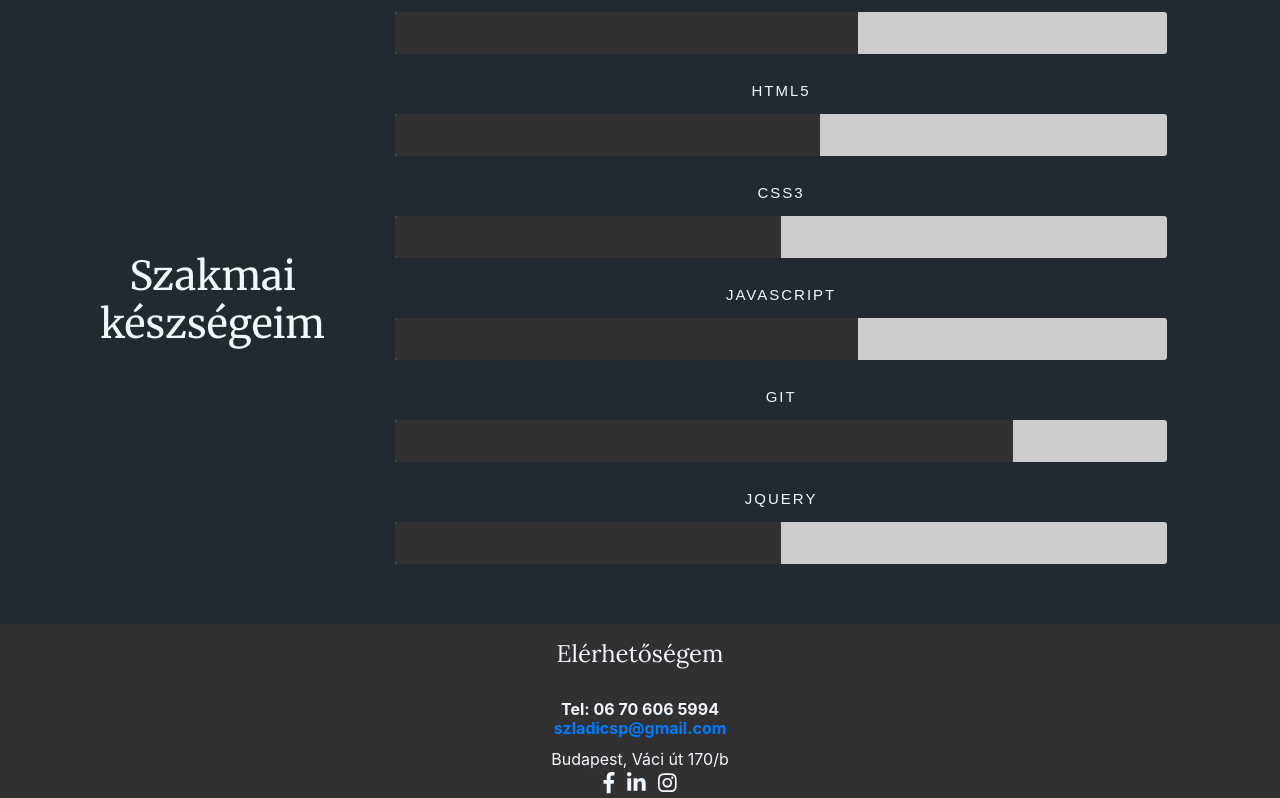
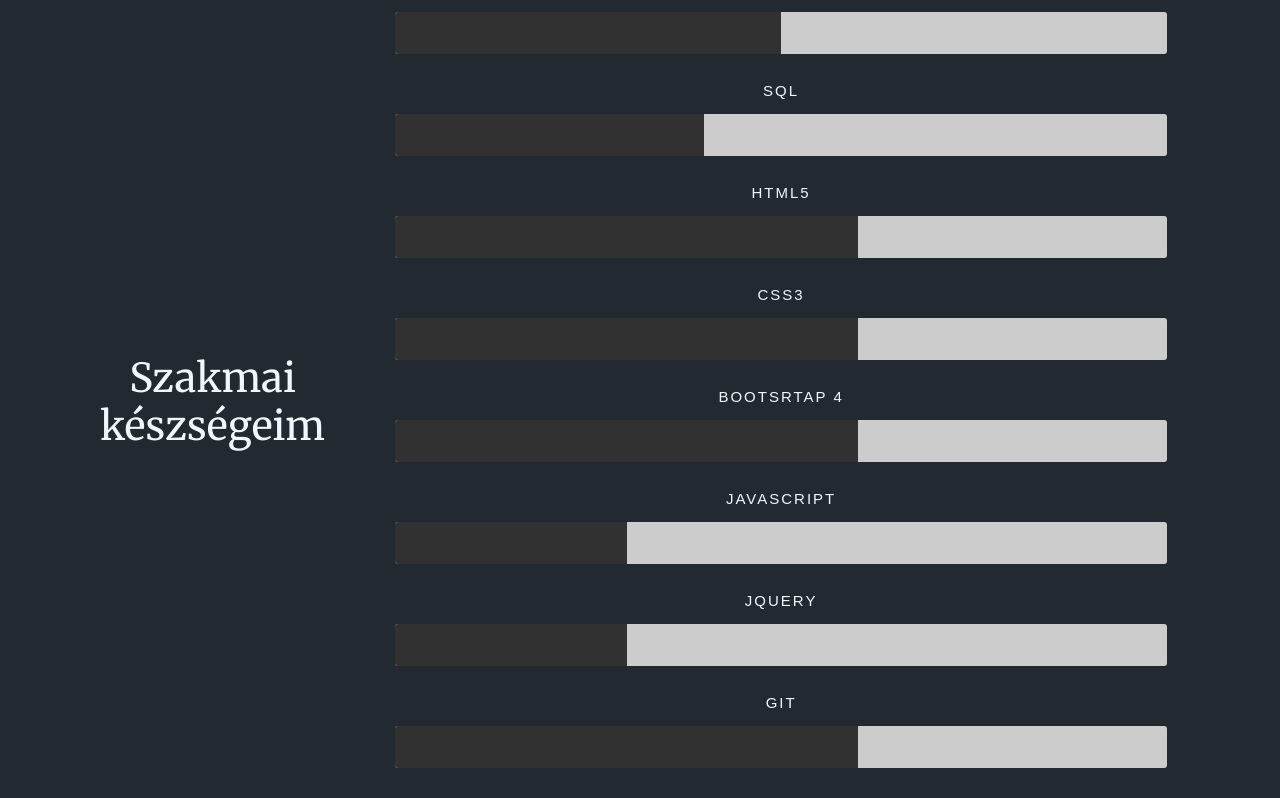
Before and after one commit to szladicsp/SzladicsPeterCv, a plain HTML site: page SzladicsPeterCv/public_html/index.html in a window 1280 px wide. Shown: the part 1630-2428 px from the top of the page. Drawn offline with nearby package versions, Linux system fonts and the light colour scheme.

Commit message:
Szakmai képeségek javítva

```diff
--- a/SzladicsPeterCv/public_html/css/index.css
+++ b/SzladicsPeterCv/public_html/css/index.css
@@ -118,32 +118,42 @@ li{
 }
 
 .java {
-  	width: 60%;
+  	width: 50%;
+  	-moz-animation: java 2s ease;
+  	-webkit-animation: java 2s ease;
+}
+.sql {
+  	width: 40%;
   	-moz-animation: java 2s ease;
   	-webkit-animation: java 2s ease;
 }
 .HTML5 {
-  	width: 55%;
+  	width: 60%;
   	-moz-animation: illustrator 2s ease;
   	-webkit-animation: illustrator 2s ease;
 }
 .CSS3 {
-  	width: 50%;
+  	width: 60%;
+  	-moz-animation: wordpress 2s ease;
+  	-webkit-animation: wordpress 2s ease;
+}
+.bootstrap {
+  	width: 60%;
   	-moz-animation: wordpress 2s ease;
   	-webkit-animation: wordpress 2s ease;
 }
 .javascript {
-  	width: 60%;
+  	width: 30%;
   	-moz-animation: css 2s ease;
   	-webkit-animation: css 2s ease;
 }
 .git {
-  	width: 80%;
+  	width: 60%;
   	-moz-animation: html5 2s ease;
   	-webkit-animation: html5 2s ease;
 }
 .jquery {
-  	width: 50%;
+  	width: 30%;
   	-moz-animation: jquery 2s ease;
   	-webkit-animation: jquery 2s ease;
 }
--- a/SzladicsPeterCv/public_html/index.html
+++ b/SzladicsPeterCv/public_html/index.html
@@ -234,11 +234,14 @@ and open the template in the editor.
 
 				   <ul class="skills">
 					   <li><span class="bar-expand java"></span><em>Java</em></li>
+                       <li><span class="bar-expand sql"></span><em>SQL</em></li>
                   <li><span class="bar-expand HTML5 "></span><em>HTML5</em></li>
 						<li><span class="bar-expand CSS3"></span><em>CSS3</em></li>
+                       <li><span class="bar-expand bootstrap"></span><em>Bootsrtap 4</em></li>
 						<li><span class="bar-expand javascript"></span><em>Javascript</em></li>
-						<li><span class="bar-expand git"></span><em>GIT</em></li>
-                  <li><span class="bar-expand jquery"></span><em>jQuery</em></li>
+                        <li><span class="bar-expand jquery"></span>
+                        <em>jQuery</em></li>
+                       <li><span class="bar-expand git"></span><em>GIT</em></li>
 					</ul>
 
 				</div><!-- end skill-bars -->
```
